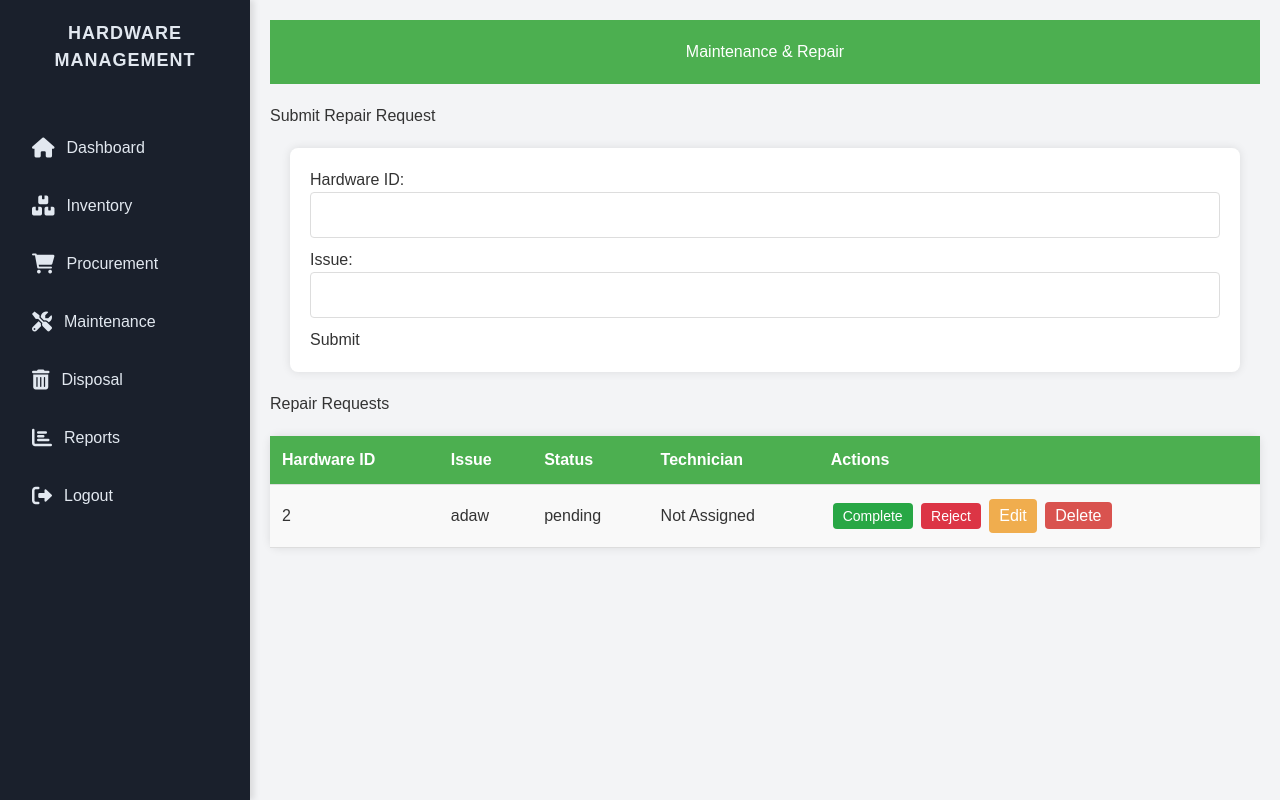
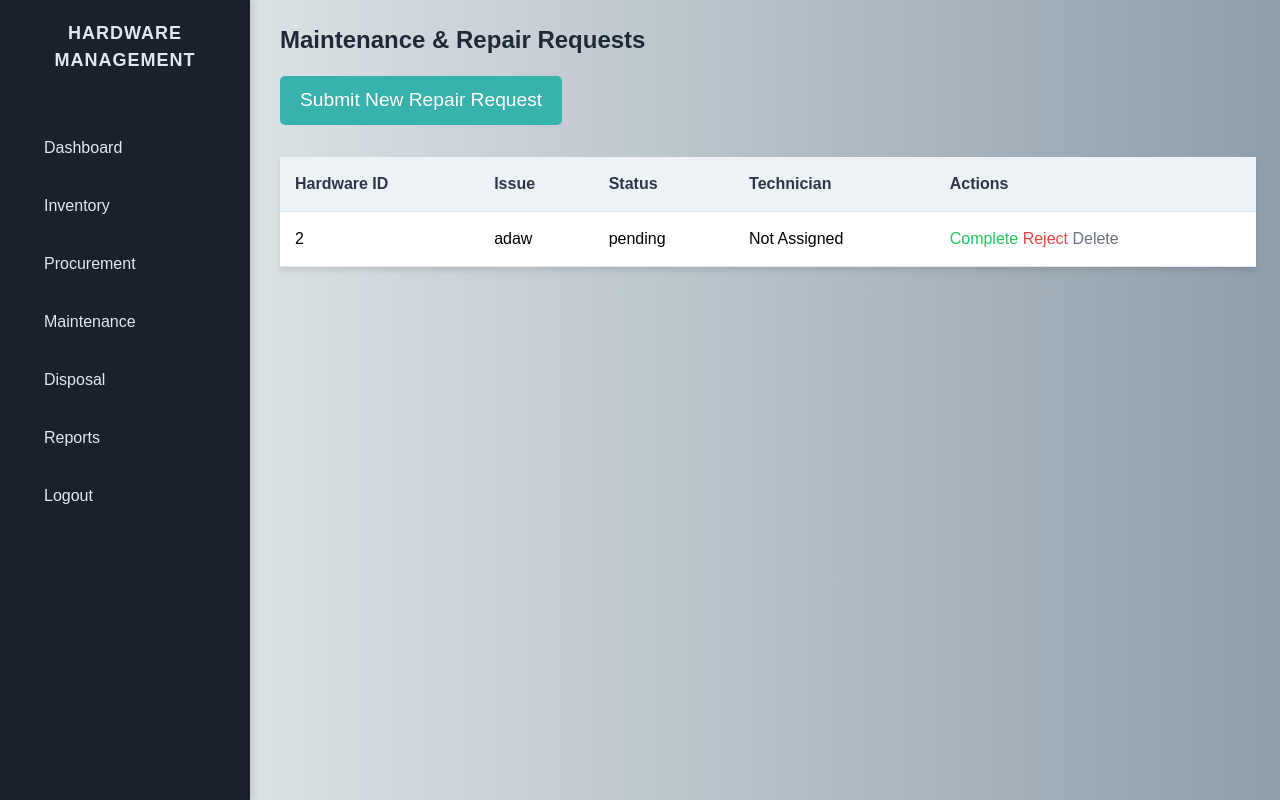
Before and after one commit to janella-may-pangilinan/hardwaremanagement, a PHP site: page /maintenance.php in a window 1280 px wide. Run offline with PHP 8.4, Linux system fonts and the light colour scheme; data comes from the database, SQL or seed files in the repository; data that the repository does not hold is empty; some libraries are stand-ins or nearby versions.

Commit message:
design(poul)

```diff
--- a/maintenance.php
+++ b/maintenance.php
@@ -5,8 +5,10 @@ include 'db.php';
 if (isset($_POST['submit_request'])) {
     $hardware_id = $_POST['hardware_id'];
     $issue = $_POST['issue'];
-    $insert_query = "INSERT INTO maintenance_requests (hardware_id, issue, status) VALUES ('$hardware_id', '$issue', 'Pending')";
+    $technician = $_POST['technician'];
+    $insert_query = "INSERT INTO maintenance_requests (hardware_id, issue, technician, status) VALUES ('$hardware_id', '$issue', '$technician', 'Pending')";
     mysqli_query($conn, $insert_query);
+    echo "<script>alert('Repair request submitted successfully!');</script>";
 }
 
 // Handling technician assignment (UPDATE)
@@ -43,188 +45,91 @@ $requests = mysqli_query($conn, "SELECT * FROM maintenance_requests ORDER BY cre
 <head>
     <meta charset="UTF-8">
     <meta name="viewport" content="width=device-width, initial-scale=1.0">
+    <script src="https://cdn.tailwindcss.com"></script>
     <title>Maintenance & Repairs</title>
-    <!-- Link to Font Awesome CDN -->
-    <link href="https://cdnjs.cloudflare.com/ajax/libs/font-awesome/6.0.0-beta3/css/all.min.css" rel="stylesheet">
     <style>
-        /* General Styles */
         body {
+            background: linear-gradient(to right, #eef2f3, #8e9eab);
             font-family: 'Arial', sans-serif;
-            background-color: #f4f4f9;
-            color: #333;
-            margin: 0;
-            padding: 0;
             display: flex;
         }
-
-        /* Sidebar Styles */
-        #sidebar {
-            width: 250px;
-            background-color: #2C3E50;
-            color: white;
-            height: 100vh;
-            padding-top: 20px;
-            position: fixed;
+        .container {
+            max-width: 1200px;
+            margin: 0 auto;
+            flex-grow: 1;
         }
-
-        #sidebar a {
-            color: white;
-            text-decoration: none;
-            display: block;
+        .form-input {
+            border-radius: 8px;
+            border: 1px solid #cbd5e0;
             padding: 10px;
-            font-size: 18px;
-        }
-
-        #sidebar a:hover {
-            background-color: #34495E;
-        }
-
-        /* Main content area */
-        .main-content {
-            margin-left: 250px; /* To leave space for the sidebar */
-            padding: 20px;
+            font-size: 1rem;
             width: 100%;
         }
-
-        header {
-            background-color: #4CAF50;
+        .form-submit {
+            background-color: #38b2ac;
             color: white;
-            padding: 20px;
-            text-align: center;
-            margin-bottom: 20px;
-        }
-
-        header a {
-            position: absolute;
-            left: 20px;
-            top: 50%;
-            transform: translateY(-50%);
-            font-size: 1.5em;
-            color: white;
-            text-decoration: none;
-        }
-
-        h2 {
-            font-size: 1.6em;
-            margin-bottom: 10px;
-        }
-
-        /* Forms */
-        form {
-            background-color: white;
-            padding: 20px;
-            margin: 20px;
-            border-radius: 8px;
-            box-shadow: 0px 0px 10px rgba(0, 0, 0, 0.1);
-        }
-
-        input[type="text"], input[type="number"] {
-            width: 100%;
-            padding: 10px;
-            margin-bottom: 10px;
-            border-radius: 4px;
-            border: 1px solid #ddd;
-        }
-
-        button {
             padding: 10px 20px;
-            background-color: #4CAF50;
-            color: white;
-            border: none;
-            border-radius: 4px;
+            border-radius: 5px;
+            font-size: 1.2rem;
+            margin-top: 20px;
             cursor: pointer;
         }
-
-        button:hover {
-            background-color: #45a049;
+        .form-submit:hover {
+            background-color: #319795;
         }
-
-        /* Table */
-        table {
+        .table {
             width: 100%;
-            margin: 20px 0;
+            margin-top: 30px;
             border-collapse: collapse;
             background-color: white;
-            border-radius: 8px;
-            box-shadow: 0px 0px 10px rgba(0, 0, 0, 0.1);
+            box-shadow: 0 4px 6px rgba(0,0,0,0.1);
         }
-
-        th, td {
-            padding: 12px;
+        .table th, .table td {
+            padding: 15px;
             text-align: left;
-            border-bottom: 1px solid #ddd;
+            border-bottom: 1px solid #e2e8f0;
         }
-
-        th {
-            background-color: #4CAF50;
+        .table th {
+            background-color: #edf2f7;
+            font-weight: bold;
+            color: #2d3748;
+        }
+        .table tbody tr:hover {
+            background-color: #f7fafc;
+        }
+        .sidebar {
+            width: 250px;
+            background-color: #2d3748;
+            padding: 20px;
             color: white;
-        }
-
-        td {
-            background-color: #f9f9f9;
-        }
-
-        .actions button, .actions a {
-            padding: 5px 10px;
-            margin: 2px;
-            text-decoration: none;
-            cursor: pointer;
-            border-radius: 4px;
-        }
-
-        .edit-btn {
-            background-color: #f0ad4e;
-            color: white;
-        }
-
-        .delete-btn {
-            background-color: #d9534f;
-            color: white;
-        }
-
-        .status-btn {
-            padding: 8px 16px;
-            text-decoration: none;
-            border-radius: 4px;
-            color: white;
-            font-size: 14px;
-        }
-
-        .complete-btn {
-            background-color: #28a745;
-        }
-
-        .reject-btn {
-            background-color: #dc3545;
+            position: fixed;
+            height: 100vh;
         }
     </style>
 </head>
 <body>
-    <!-- Sidebar -->
+
 <?php include 'sidebar.php'; ?>
 
-    <!-- Main Content -->
-    <div class="main-content">
-        <header>
-            <h1>Maintenance & Repair</h1>
-        </header>
+<div class="container p-6 ml-64">
+    <h1 class="text-2xl font-bold text-gray-800">Maintenance & Repair Requests</h1>
 
-        <!-- Submit Repair Request Form -->
-        <section>
-            <h2>Submit Repair Request</h2>
+    <button onclick="toggleForm()" class="form-submit">Submit New Repair Request</button>
+
+    <div id="requestForm" class="mt-4 hidden">
         <form method="post">
-                <label for="hardware_id">Hardware ID:</label>
-                <input type="text" id="hardware_id" name="hardware_id" required>
-                <label for="issue">Issue:</label>
-                <input type="text" id="issue" name="issue" required>
-                <button type="submit" name="submit_request">Submit</button>
+            <label>Hardware ID</label>
+            <input type="text" name="hardware_id" class="form-input" required>
+            <label>Issue</label>
+            <input type="text" name="issue" class="form-input" required>
+            <label>Technician</label>
+            <input type="text" name="technician" class="form-input" required>
+            <button type="submit" name="submit_request" class="form-submit">Submit</button>
         </form>
-        </section>
+    </div>
 
-        <!-- Repair Requests Table -->
-        <section>
-            <h2>Repair Requests</h2>
-            <table>
+    <table class="table mt-8">
+        <thead>
             <tr>
                 <th>Hardware ID</th>
                 <th>Issue</th>
@@ -232,53 +137,39 @@ $requests = mysqli_query($conn, "SELECT * FROM maintenance_requests ORDER BY cre
                 <th>Technician</th>
                 <th>Actions</th>
             </tr>
+        </thead>
+        <tbody>
             <?php while ($row = mysqli_fetch_assoc($requests)) { ?>
                 <tr>
                     <td><?php echo $row['hardware_id']; ?></td>
                     <td><?php echo $row['issue']; ?></td>
                     <td><?php echo $row['status']; ?></td>
-                        <td><?php echo $row['technician'] ?? 'Not Assigned'; ?></td>
-                        <td class="actions">
+                    <td><?php echo !empty($row['technician']) ? $row['technician'] : 'Not Assigned'; ?></td>
+                    <td>
                         <?php if ($row['status'] == 'Pending') { ?>
                             <form method="post" style="display:inline-block;">
                                 <input type="hidden" name="request_id" value="<?php echo $row['id']; ?>">
-                                    <input type="text" name="technician" placeholder="Assign Technician" required>
-                                    <button type="submit" name="assign_technician">Assign</button>
+                                <input type="text" name="technician" class="form-input" placeholder="Assign Technician" required>
+                                <button type="submit" name="assign_technician" class="form-submit">Assign</button>
                             </form>
                         <?php } ?>
-                            <a href="?complete=<?php echo $row['id']; ?>" class="status-btn complete-btn">Complete</a>
-                            <a href="?reject=<?php echo $row['id']; ?>" class="status-btn reject-btn">Reject</a>
-                            <button class="edit-btn" onclick="editRequest('<?php echo $row['id']; ?>', '<?php echo htmlspecialchars($row['issue'], ENT_QUOTES); ?>', '<?php echo htmlspecialchars($row['technician'], ENT_QUOTES); ?>')">Edit</button>
-                            <a class="delete-btn" href="?delete=<?php echo $row['id']; ?>" onclick="return confirm('Are you sure you want to delete this request?');">Delete</a>
+                        <a href="?complete=<?php echo $row['id']; ?>" class="text-green-500">Complete</a>
+                        <a href="?reject=<?php echo $row['id']; ?>" class="text-red-500">Reject</a>
+                        <a href="?delete=<?php echo $row['id']; ?>" onclick="return confirm('Are you sure?');" class="text-gray-500">Delete</a>
                     </td>
                 </tr>
             <?php } ?>
+        </tbody>
     </table>
-        </section>
-
-        <!-- Edit Form (Hidden by Default) -->
-        <div id="editForm" style="display:none;">
-            <h2>Edit Repair Request</h2>
-            <form method="post">
-                <input type="hidden" name="request_id" id="edit_request_id">
-                <label>Issue:</label>
-                <input type="text" name="issue" id="edit_issue" required>
-                <label>Technician:</label>
-                <input type="text" name="technician" id="edit_technician">
-                <button type="submit" name="edit_request">Update</button>
-                <button type="button" onclick="document.getElementById('editForm').style.display='none';">Cancel</button>
-            </form>
 </div>
 
 <script>
-            function editRequest(id, issue, technician) {
-                document.getElementById('edit_request_id').value = id;
-                document.getElementById('edit_issue').value = issue;
-                document.getElementById('edit_technician').value = technician;
-                document.getElementById('editForm').style.display = 'block';
+    function toggleForm() {
+        var form = document.getElementById('requestForm');
+        form.classList.toggle('hidden');
     }
 </script>
-    </div>
+
 </body>
 </html>
 
```
Lines whose indentation alone changed are shown as unchanged.
